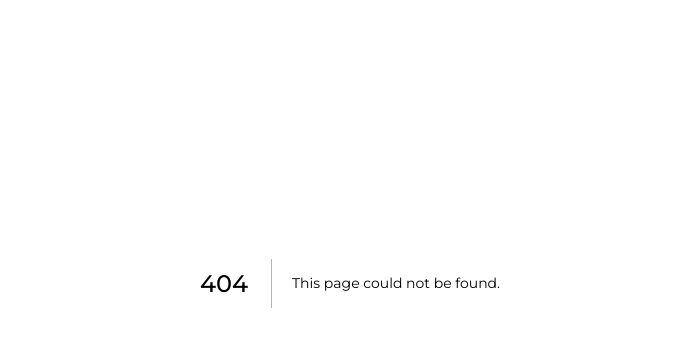
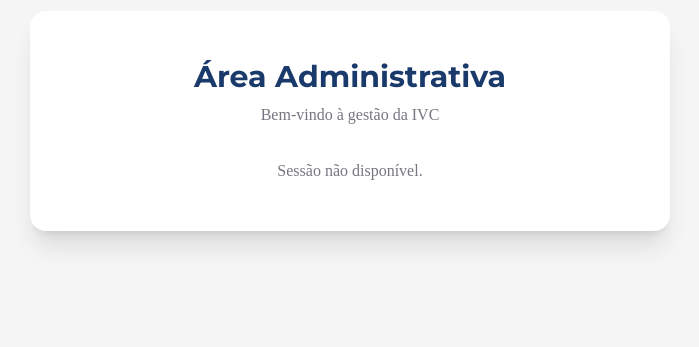
Before and after one commit to MIGUELEDL/software_ivc, a Next.js app: page /admin in a window 1280 px wide. Before the commit this address had no page. Shown: the part 117-464 px from the top of the page, without its empty margins (290-989 px from the left). Built offline with nearby package versions, Linux system fonts and the light colour scheme; no server answers.

Commit message:
feat(auth): add admin landing page

```diff
--- /dev/null
+++ b/src/app/admin/page.tsx
@@ -0,0 +1,57 @@
+import { getClaims } from "@/lib/auth/claims";
+
+export default async function AdminPage() {
+  const claims = await getClaims();
+
+  return (
+    <section className="pt-24 sm:pt-32 pb-20 sm:pb-32 bg-bg-gray min-h-screen">
+      <div className="max-w-2xl mx-auto px-4">
+        <div className="rounded-2xl bg-white shadow-xl p-8 sm:p-12">
+          <div className="text-center mb-8">
+            <h1 className="font-sans text-3xl font-bold text-primary mb-2">
+              Área Administrativa
+            </h1>
+            <p className="font-serif text-base text-text-dark/60">
+              Bem-vindo à gestão da IVC
+            </p>
+          </div>
+
+          {claims ? (
+            <div className="space-y-6">
+              <div className="rounded-lg bg-bg-gray p-5">
+                <p className="font-sans text-sm font-semibold text-text-dark/60 mb-1">
+                  E-mail
+                </p>
+                <p className="font-serif text-base text-text-dark">
+                  {claims.email}
+                </p>
+              </div>
+
+              <div className="rounded-lg bg-bg-gray p-5">
+                <p className="font-sans text-sm font-semibold text-text-dark/60 mb-1">
+                  Papel
+                </p>
+                <p className="font-serif text-base text-text-dark">
+                  {claims.role ?? "Sem papel atribuído"}
+                </p>
+              </div>
+
+              <form action="/api/auth/logout" method="POST">
+                <button
+                  type="submit"
+                  className="w-full rounded-lg border-2 border-primary text-primary hover:bg-primary hover:text-white font-sans font-bold py-2.5 transition-colors"
+                >
+                  Sair
+                </button>
+              </form>
+            </div>
+          ) : (
+            <p className="text-center font-serif text-text-dark/60">
+              Sessão não disponível.
+            </p>
+          )}
+        </div>
+      </div>
+    </section>
+  );
+}
```
Also changed, not shown: .specs/features/auth/tasks.md.
